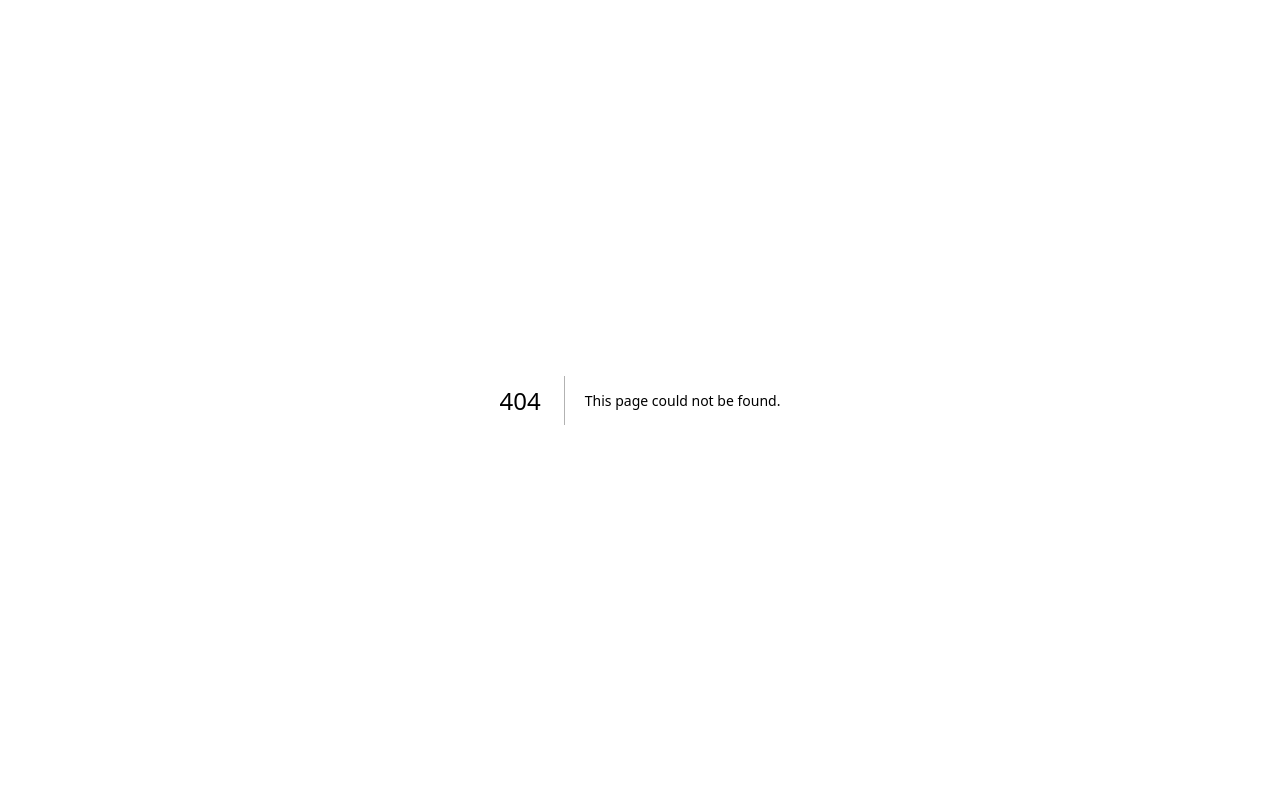
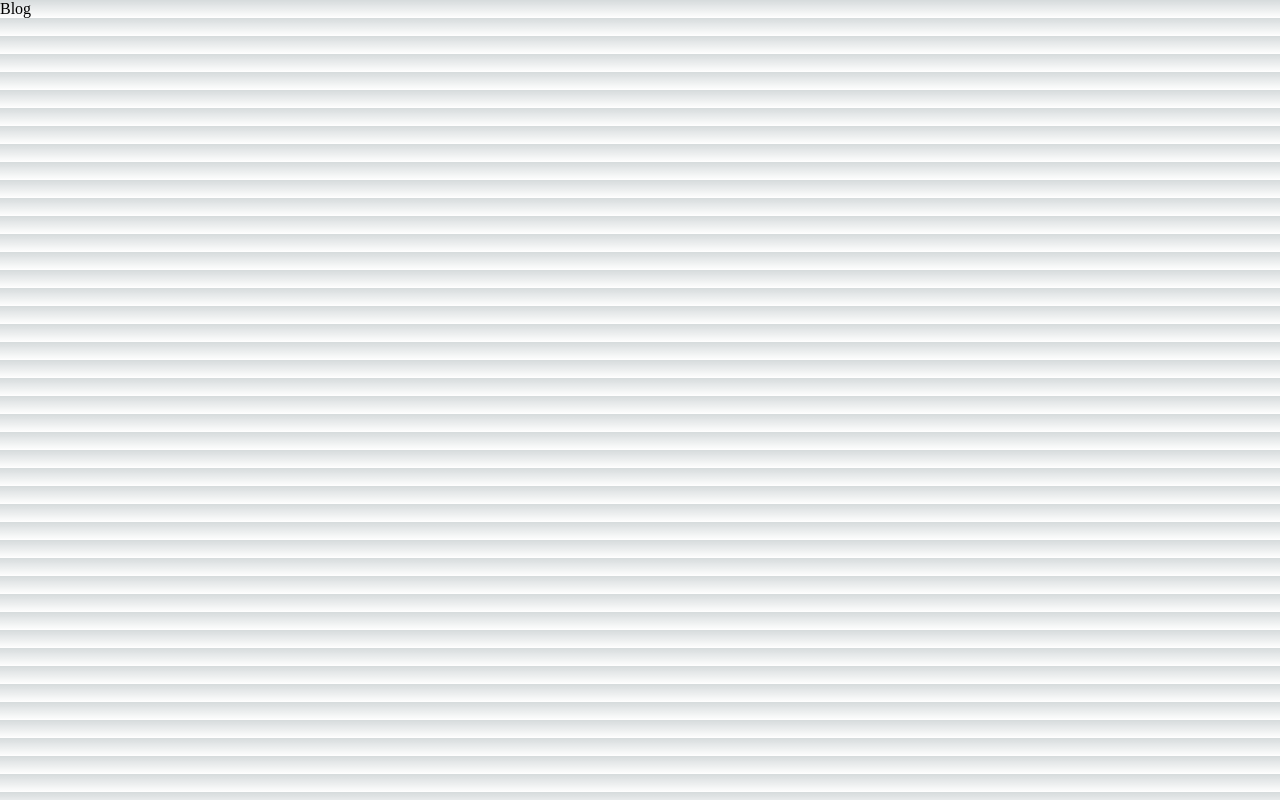
Before and after one commit to tobsirl/next-personal-blog, a Next.js app: page /blog in a window 1280 px wide. Before the commit this address had no page. Built offline with nearby package versions, Linux system fonts and the light colour scheme.

Commit message:
Next Personal Blog - file based slug

```diff
--- /dev/null
+++ b/app/blog/[slug]/page.tsx
@@ -0,0 +1,5 @@
+export default function BlogPost() {
+  return (
+    <div>post</div>
+  )
+}
--- /dev/null
+++ b/app/blog/page.tsx
@@ -0,0 +1,5 @@
+export default function Blog() {
+  return (
+    <div>Blog</div>
+  )
+}
```
